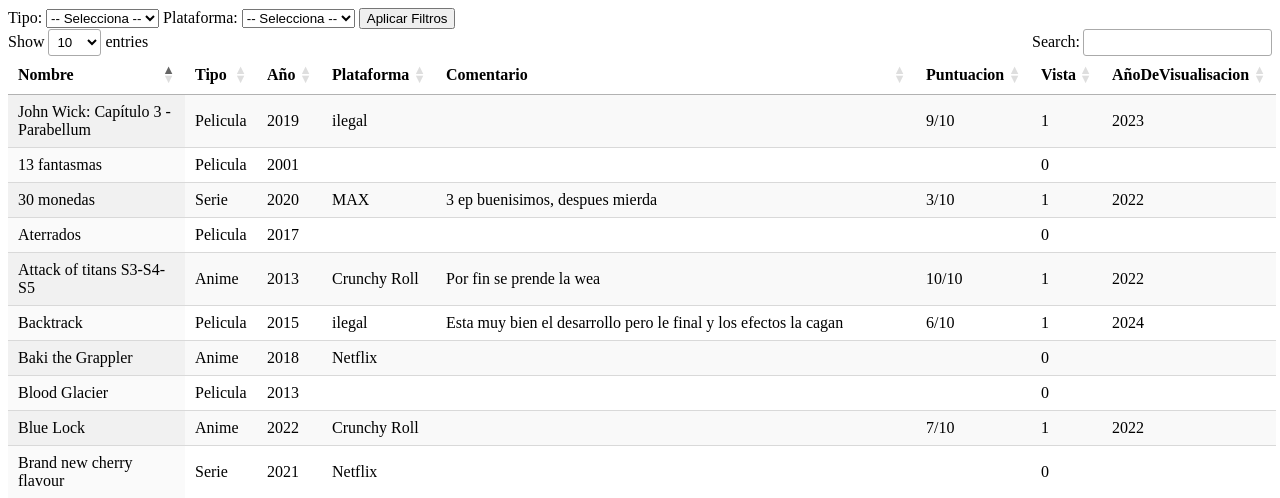
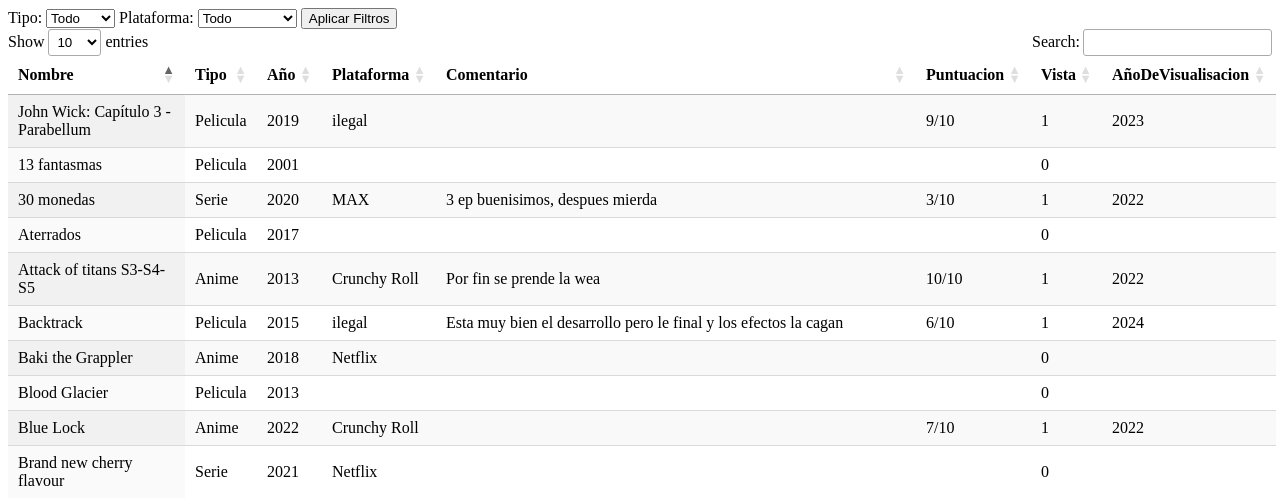
Before and after one commit to HenFray/LoQueVi, a Flask app: page / in a window 1280 px wide. Shown: the top 498 px of the page. Run offline with Flask 3, Linux system fonts and the light colour scheme; data comes from the database, SQL or seed files in the repository; some libraries are stand-ins or nearby versions.

Commit message:
lil fix text

```diff
--- a/project/templates/index.html
+++ b/project/templates/index.html
@@ -12,7 +12,7 @@
     <div>
         <label for="filter-tipo">Tipo:</label>
         <select id="filter-tipo">
-            <option value="">-- Selecciona --</option>
+            <option value="">Todo</option>
             <option value="Anime">Anime</option>
             <option value="Libro">Libro</option>
             <option value="Pelicula">Pelicula</option>
@@ -20,7 +20,7 @@
         </select>
         <label for="filter-plataforma">Plataforma:</label>
         <select id="filter-plataforma">
-            <option value="">-- Selecciona --</option>
+            <option value="">Todo</option>
             <option value="Prime Video">Prime Video</option>
             <option value="HBOMAX">HBOMAX</option>
             <option value="Crunchy Roll">Crunchy Roll</option>
```
